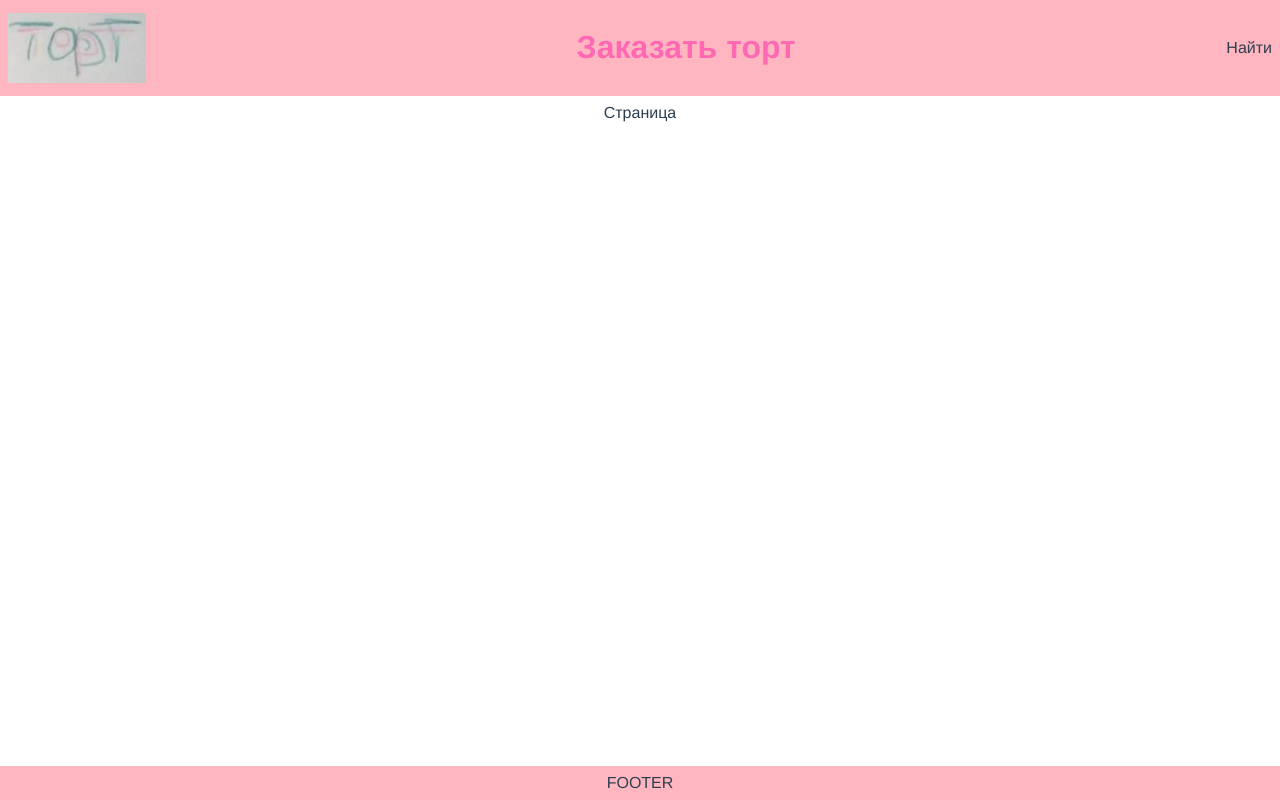
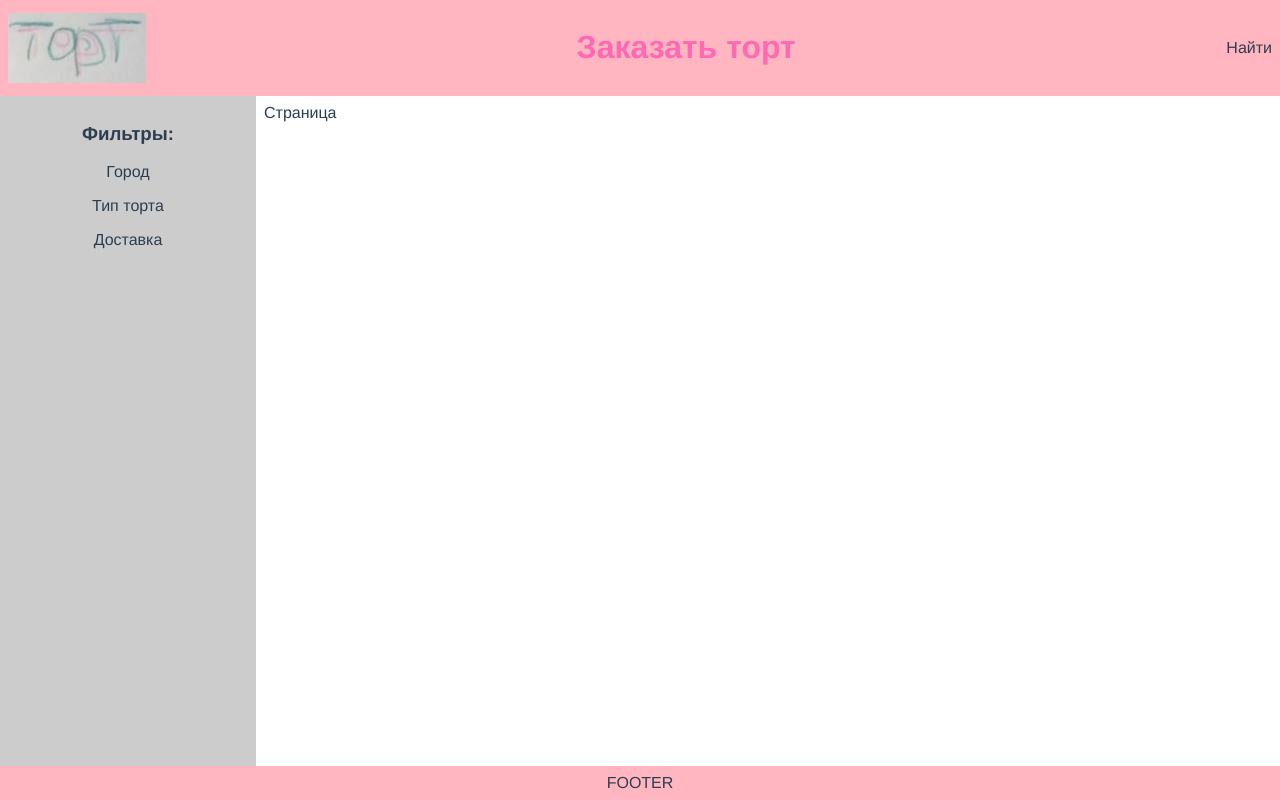
Before and after one commit to Something-Digital/tortix, a Vue app in the folder frontend/: page / in a window 1280 px wide. Built offline with nearby package versions, Linux system fonts and the light colour scheme.

Commit message:
Filters are added

```diff
--- /dev/null
+++ b/frontend/src/components/Content.vue
@@ -0,0 +1,17 @@
+<template>
+  <main class="content">
+    Страница
+  </main>
+</template>
+
+<script>
+export default {
+  name: 'Content',
+};
+</script>
+
+<style scoped>
+.content {
+  padding: var(--common-padding);
+}
+</style>
--- /dev/null
+++ b/frontend/src/components/Filters.vue
@@ -0,0 +1,23 @@
+<template>
+  <aside class="filters">
+    <h3>Фильтры:</h3>
+    <p>Город</p>
+    <p>Тип торта</p>
+    <p>Доставка</p>
+  </aside>
+</template>
+
+<script>
+export default {
+  name: 'Filters',
+};
+</script>
+
+<style scoped>
+.filters {
+  padding: var(--common-padding);
+
+  min-width: 240px;
+  background: #ccc;
+}
+</style>
--- a/frontend/src/views/Main.vue
+++ b/frontend/src/views/Main.vue
@@ -1,11 +1,25 @@
 <template>
   <div class="main">
-    Страница
+    <Filters />
+    <Content />
   </div>
 </template>
 
+<script>
+import Filters from '@/components/Filters.vue';
+import Content from '@/components/Content.vue';
+
+export default {
+  components: {
+    Filters,
+    Content,
+  },
+};
+</script>
+
 <style scoped>
 .main {
-  padding: var(--common-padding);
+  flex: 1;
+  display: flex;
 }
 </style>
```
